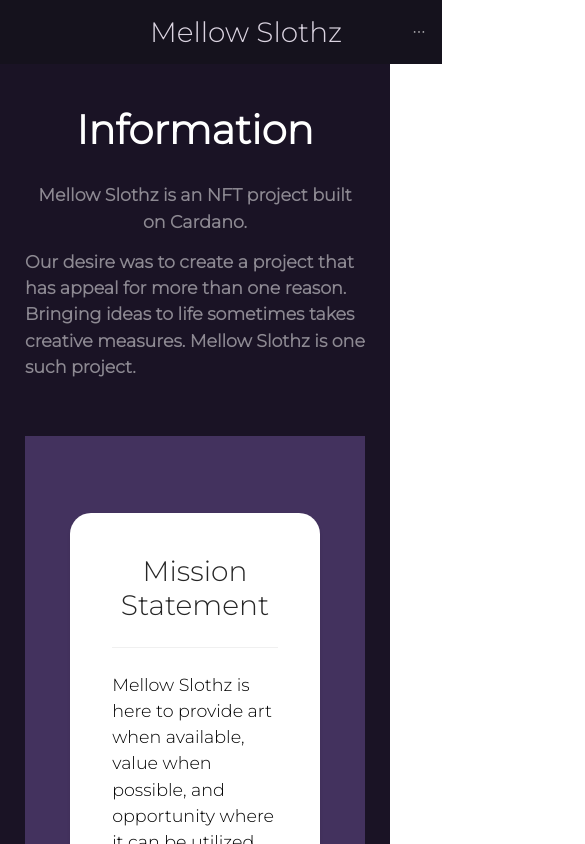
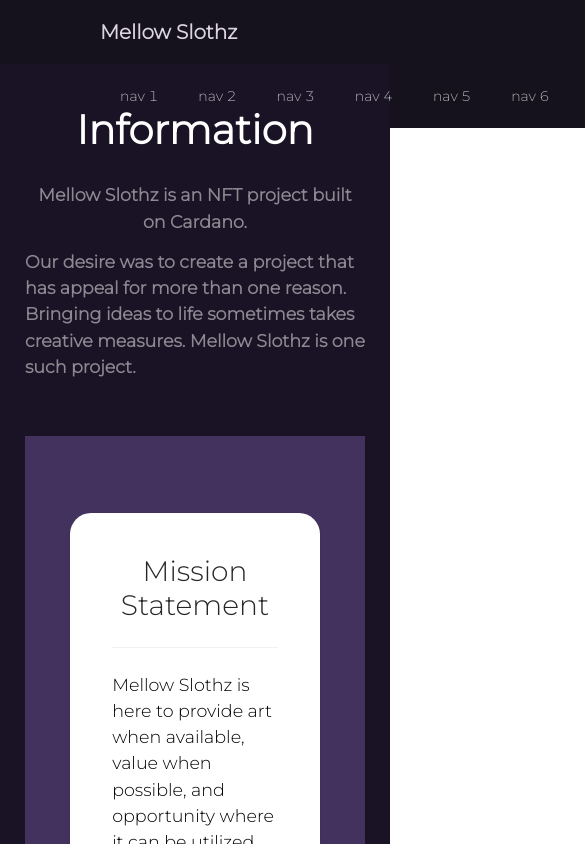
Before and after one commit to josephdubon/mellow-slothz-webapp_v1, a Next.js app: page /information in a window 390 px wide. Shown: the top 844 px of the page, 585 px wide, since content can reach past the window. Built offline with nearby package versions, Linux system fonts and the light colour scheme.

Commit message:
updated logo to fit on mobile view

```diff
--- a/styles/global.css
+++ b/styles/global.css
@@ -234,9 +234,8 @@ body {
 
 .logo {
     color: #dbd4e1;
-    font-size: 2rem;
-    float: left;
-    margin: 0 50px;
+    font-size: 20px;
+    font-weight: bold;
 }
 
 .ant-row-rtl #components-layout-demo-top .logo {
```
